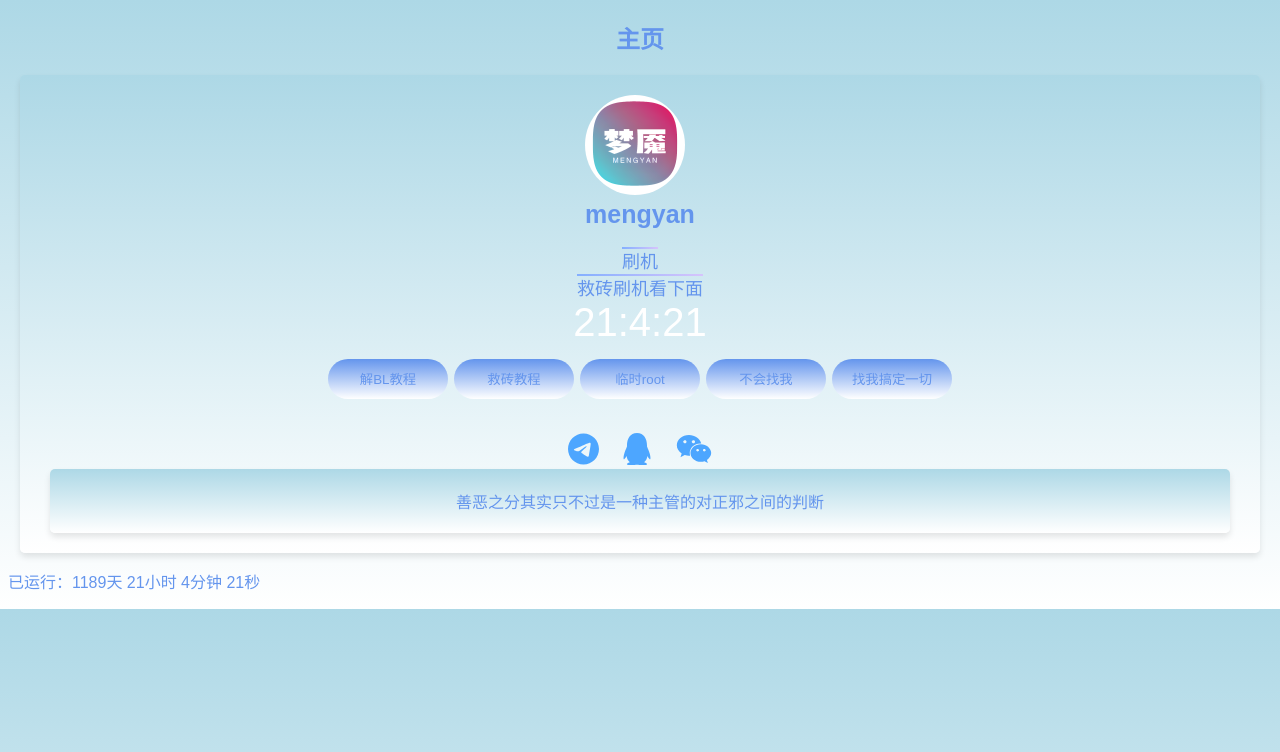
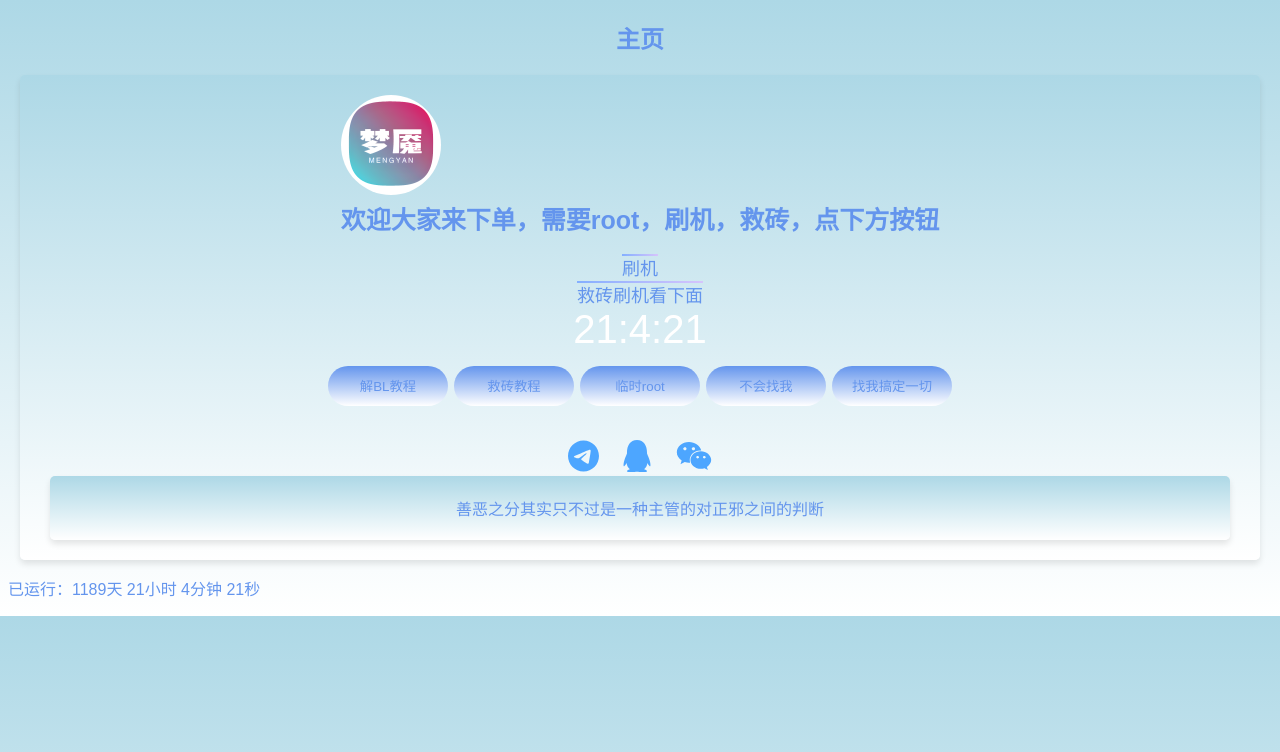
Before and after one commit to mengyan3223/wang, a plain HTML site: page index.html in a window 1280 px wide. Drawn offline with nearby package versions, Linux system fonts and the light colour scheme.

Commit message:
更新 index.html

```diff
--- a/index.html
+++ b/index.html
@@ -14,7 +14,7 @@ th=device-width, initial-scale=1.0">
         <div class="card">
             <div class="header">
                 <img src="2024.jpg" alt="头像" class="avatar">
-                <h1 class="name">mengyan</h1>
+                <h1 class="name">欢迎大家来下单，需要root，刷机，救砖，点下方按钮</h1>
             </div>
             <p class="quote">刷机</p>
  <p class="quote">救砖刷机看下面</p>
```
